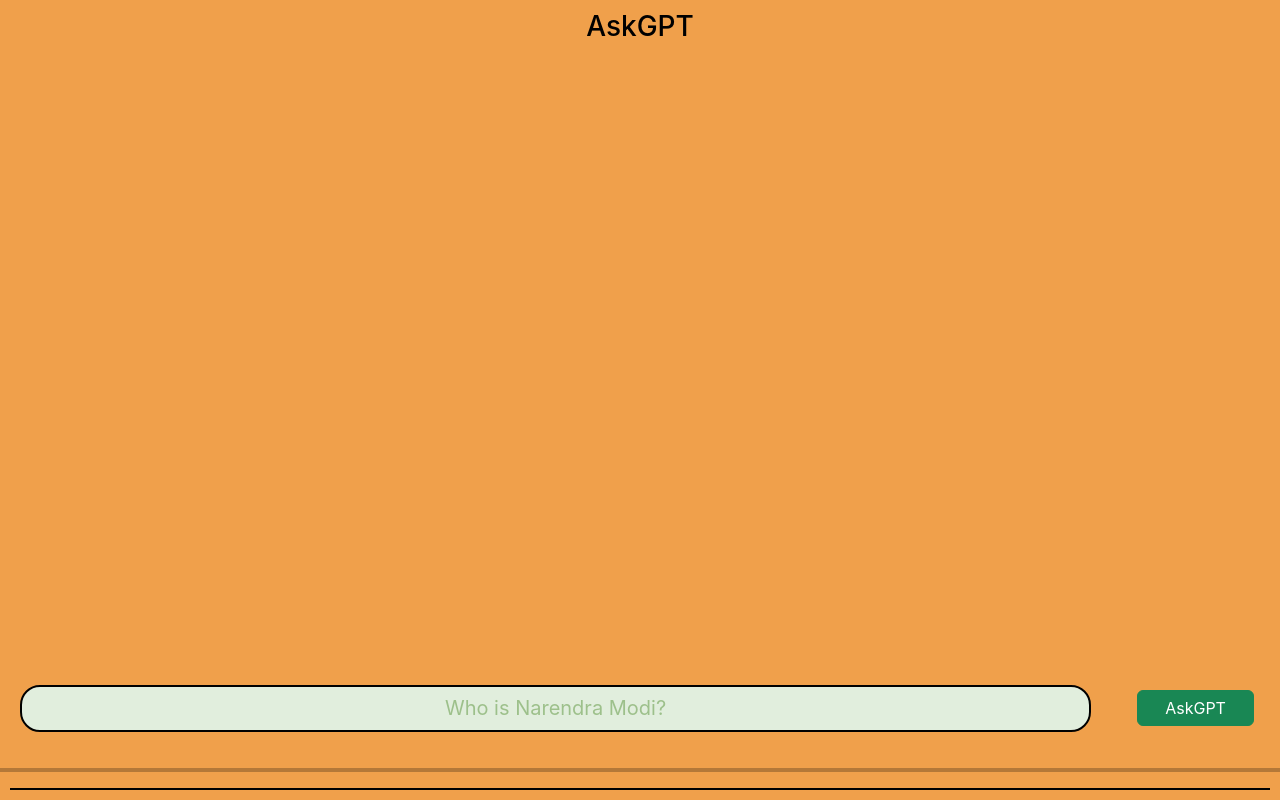
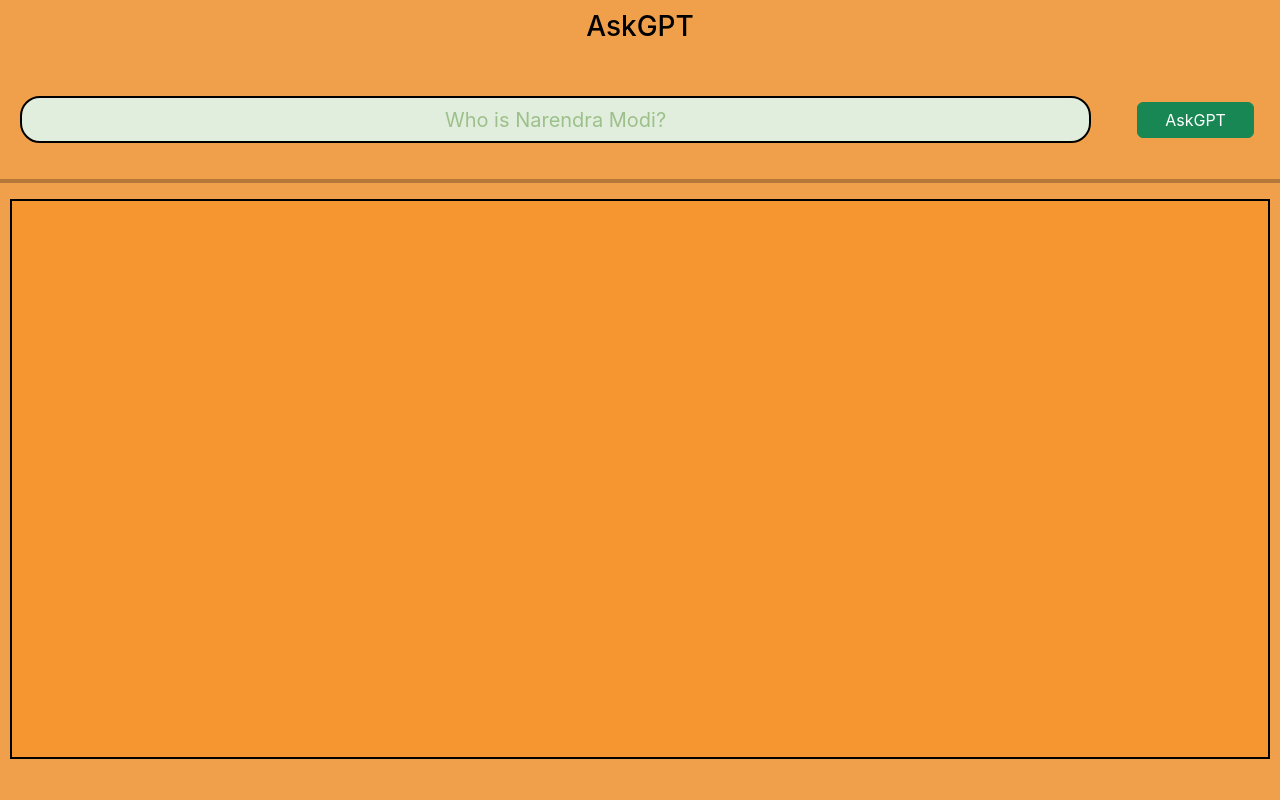
Before and after one commit to namannangia/AskGPT, a React (Create React App) app: page / in a window 1280 px wide. Built offline with nearby package versions, Linux system fonts and the light colour scheme.

Commit message:
minor UI Changes

```diff
--- a/src/components/GPTCaller.js
+++ b/src/components/GPTCaller.js
@@ -38,7 +38,7 @@
 	}
 
 	return (
-		<div>
+		<div id="mainDiv">
 			<div id={"upperDiv"}>
 				<input
 					type={"text"}
--- a/src/components/theme.css
+++ b/src/components/theme.css
@@ -7,6 +7,10 @@
 	margin: 2%;
 	font-size: 16px;
 	padding: 5px;
+}
+
+#mainDiv {
+	flex: 15;
 }
 
 .horRow {
@@ -33,6 +37,9 @@
 
 #resultingDiv {
 	text-align: left;
-	border: 1px solid black;
+	padding: 5px;
+	height: 70vh;
+	background-color: hwb(31 19% 4%);
+	border: 2px solid black;
 	margin: 10px;
 }
```
